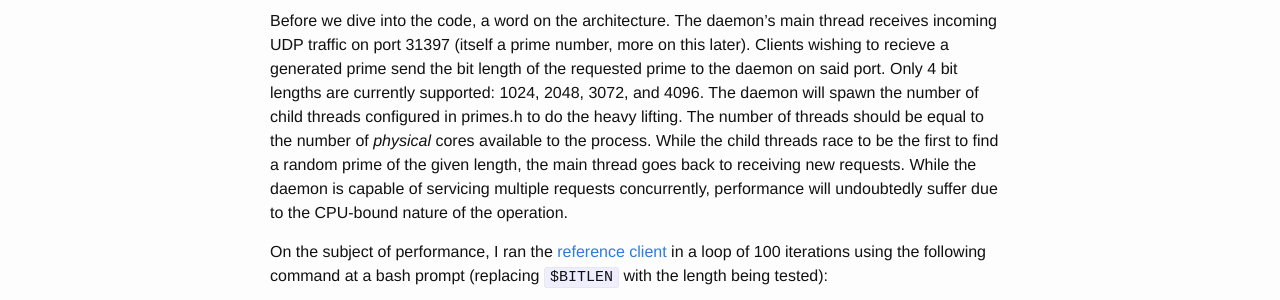
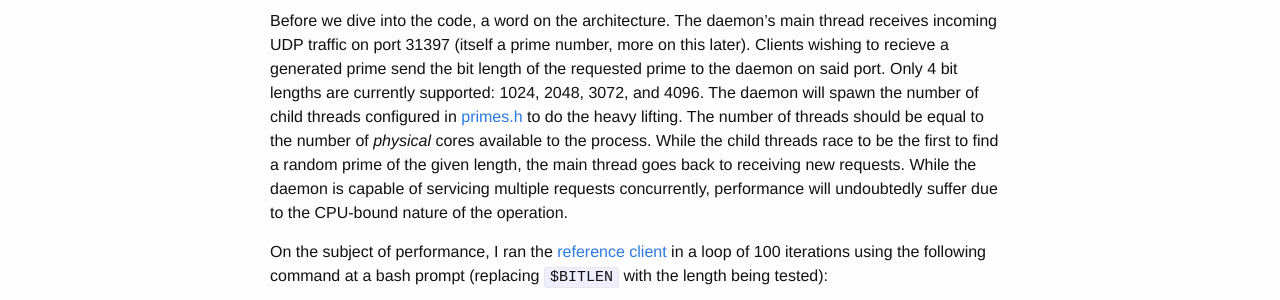
Before and after one commit to greenteadigital/greenteadigital.github.io, a Jekyll site: the page built from _posts/2017-12-11-encryption-diffie-hellman-prime-numbers.markdown, in a window 1280 px wide. Shown: the part 968-1268 px from the top of the page. Built offline with Jekyll 4.4.1, drawn with Linux system fonts in a browser that asks for light colours; part of the change alters nothing that is shown.

`````diff
--- a/_posts/2017-12-11-encryption-diffie-hellman-prime-numbers.markdown
+++ b/_posts/2017-12-11-encryption-diffie-hellman-prime-numbers.markdown
@@ -18,7 +18,7 @@ Two other things are required to make DH secure: the parameters used during the
 Now lemme just say up-front: when it comes to writing C, I'm still a `n00b`. So, if you're an old hand at C, don't be surprised if something doesn't look quite right ;) That being said, I've taken significant time to test and verify that the code works as intended without memory leaks or data corruption. So, if you find an issue along those lines, send me a tweet at the link in the header!
 
 ### High-level architecture and performance
-Before we dive into the code, a word on the architecture. The daemon's main thread receives incoming UDP traffic on port 31397 (itself a prime number, more on this later). Clients wishing to recieve a generated prime send the bit length of the requested prime to the daemon on said port. Only 4 bit lengths are currently supported: 1024, 2048, 3072, and 4096. The daemon will spawn the number of child threads configured in primes.h to do the heavy lifting. The number of threads should be equal to the number of _physical_ cores available to the process. While the child threads race to be the first to find a random prime of the given length, the main thread goes back to receiving new requests. While the daemon is capable of servicing multiple requests concurrently, performance will undoubtedly suffer due to the CPU-bound nature of the operation.
+Before we dive into the code, a word on the architecture. The daemon's main thread receives incoming UDP traffic on port 31397 (itself a prime number, more on this later). Clients wishing to recieve a generated prime send the bit length of the requested prime to the daemon on said port. Only 4 bit lengths are currently supported: 1024, 2048, 3072, and 4096. The daemon will spawn the number of child threads configured in [primes.h](https://github.com/greenteadigital/C-primes/blob/master/primes/primes.h) to do the heavy lifting. The number of threads should be equal to the number of _physical_ cores available to the process. While the child threads race to be the first to find a random prime of the given length, the main thread goes back to receiving new requests. While the daemon is capable of servicing multiple requests concurrently, performance will undoubtedly suffer due to the CPU-bound nature of the operation.
 
 On the subject of performance, I ran the [reference client](https://github.com/greenteadigital/C-primes/blob/master/primes/getprime.c) in a loop of 100 iterations using the following command at a bash prompt (replacing `$BITLEN` with the length being tested):
 ````bash
`````
